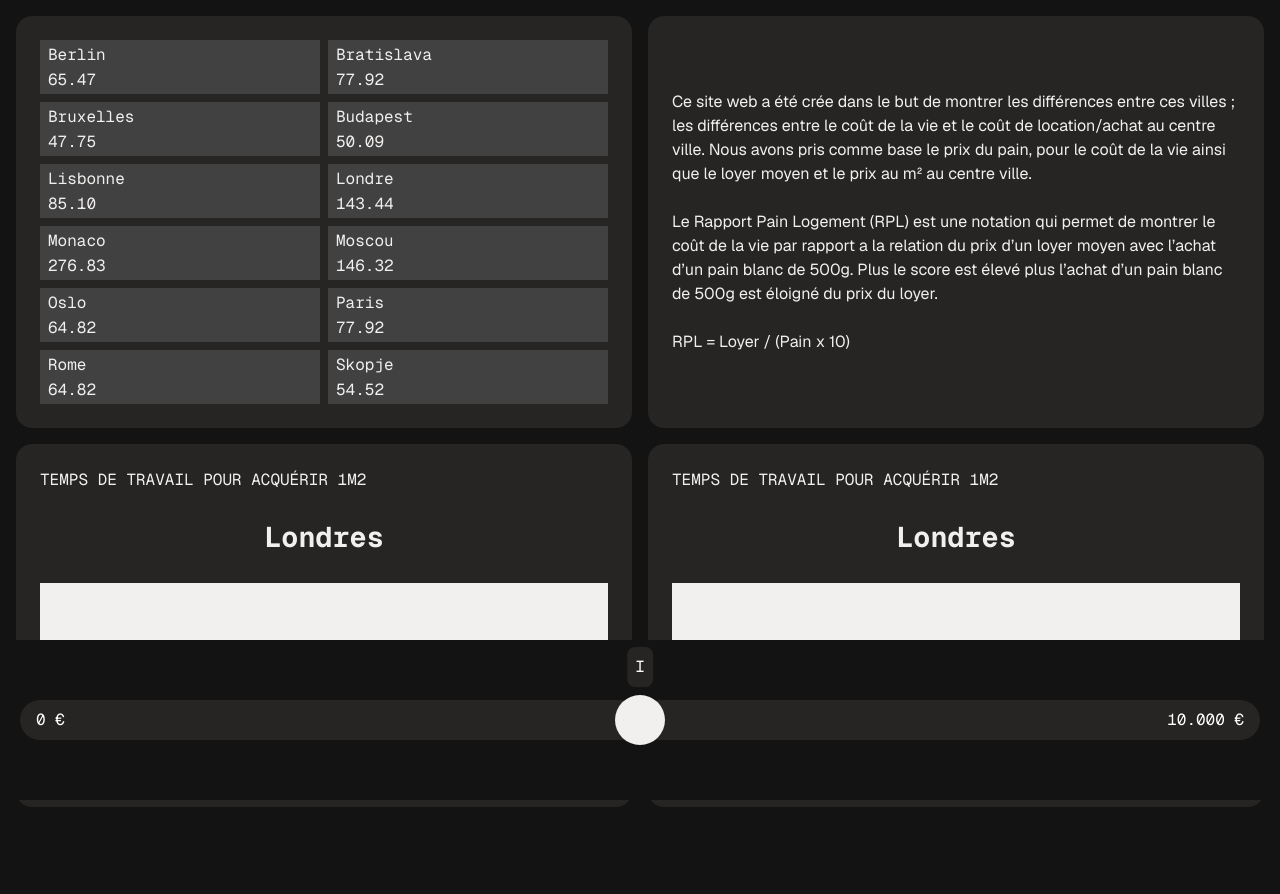
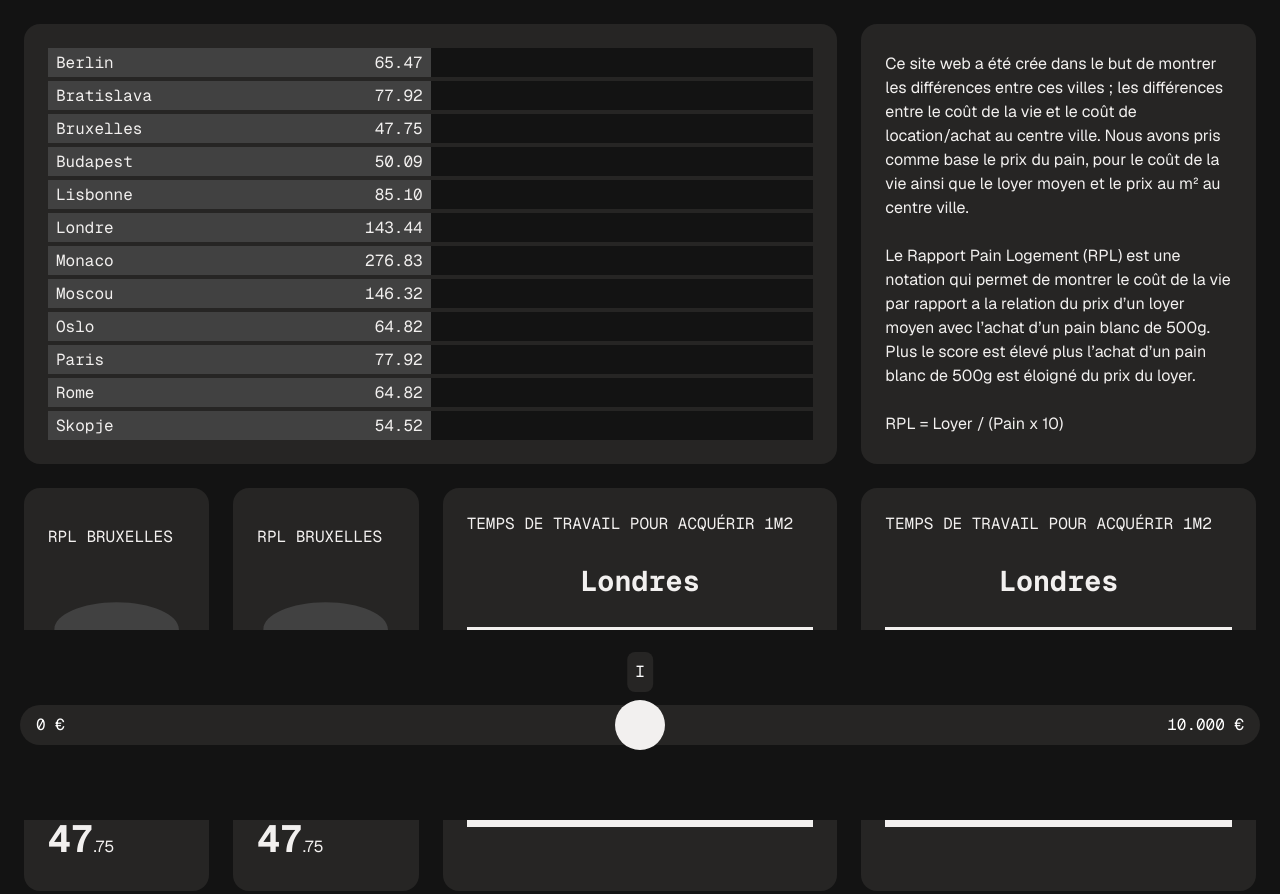
Before and after one commit to K0rneille/DataPlay, a website: page src/index.html in a window 1280 px wide. Shown: the top 894 px of the page. Drawn offline with nearby package versions, Linux system fonts and the light colour scheme; files that its build step writes are made by us from their sources.

Commit message:
/pré fin frontend

```diff
--- a/src/styles/components/_backtotop.scss
+++ b/src/styles/components/_backtotop.scss
@@ -8,4 +8,9 @@
 
       grid-row:  6;
     }
+  @media(min-width:1200px){
+      grid-row: 6;
+
+      margin-bottom: 180px;
+    }
 }
--- a/src/styles/components/_footer.scss
+++ b/src/styles/components/_footer.scss
@@ -4,6 +4,10 @@
   @media(min-width:840px){
       grid-row: 7 ;
       margin-bottom: 0px;
+    }
+  @media(min-width:1200px){
+      grid-column: 1 / 4;
+      grid-row: 4;
     }
   @extend %bloc;
   background-color: $lightGray;
--- a/src/styles/components/_navigation.scss
+++ b/src/styles/components/_navigation.scss
@@ -10,6 +10,11 @@
       grid-column: 1 / 3 ;
       grid-row: 1;
     }
+
+    @media(min-width:1200px){
+      grid-column: 1 / 5 ;
+      grid-row: 1;
+    }
 }
 
 .navigation{
@@ -19,12 +24,18 @@
   gap: 8px;
   grid-template-columns: 1fr 1fr;
   grid-template-rows: repeat(6, fit-content);
+  @media(min-width:1200px){
+      gap: 4px;
+      grid-template-columns: 1fr ;
+      grid-template-rows: repeat(12, fit-content);
+    }
 
 
 
 
   li{
     list-style: none;
+    background-color: $colorBg;
   }
 
   &__element{
@@ -33,6 +44,14 @@
     box-sizing: border-box;
     display: flex;
     flex-direction: column;
+
+
+    @media(min-width:1200px){
+      flex-direction: row;
+      width: 50%;
+      justify-content: space-between;
+    }
+
     width: 100%;
     height: fit-content;
     padding: 2px 8px;
--- a/src/styles/components/_pain.scss
+++ b/src/styles/components/_pain.scss
@@ -21,5 +21,10 @@
       grid-row: 5 ;
     }
 
+    @media(min-width:1200px){
+      grid-column: 1 / -1;
+      grid-row: 3;
+    }
+
 
 }
--- a/src/styles/components/_rpl.scss
+++ b/src/styles/components/_rpl.scss
@@ -1,11 +1,17 @@
 .schema__rpl{
 
     @extend %bloc;
+
+
   &--1{
     grid-column: 1 / -2;
       @media(min-width:840px){
       grid-column: 1;
       grid-row: 4 ;
+    }
+    @media(min-width:1200px){
+      grid-column: 1;
+      grid-row: 2;
     }
   }
   &--2{
@@ -14,6 +20,11 @@
     @media(min-width:840px){
       grid-column: 2;
       grid-row: 4 ;
+    }
+
+    @media(min-width:1200px){
+      grid-column: 2;
+      grid-row: 2;
     }
   }
 
--- a/src/styles/components/_sectionTexte.scss
+++ b/src/styles/components/_sectionTexte.scss
@@ -9,4 +9,8 @@
       grid-column: 3 / -1 ;
       grid-row: 1;
     }
+    @media(min-width:1200px){
+      grid-column: 5 / -1 ;
+      grid-row: 1;
+    }
 }
--- a/src/styles/components/_slider.scss
+++ b/src/styles/components/_slider.scss
@@ -2,12 +2,19 @@
 
 .slider__parent{
   width: 100%;
-  height: 160px;
+  height: 170px;
   background-color: $colorBg;
   grid-column: 1 / -1;
 
       @media(min-width:840px){
       grid-row: 3;
+    }
+
+    @media(min-width:1200px){
+      position: fixed;
+        bottom: 0px;
+        left: 0px;
+        z-index: 20;
     }
 
 }
@@ -17,10 +24,11 @@
 
 .slider__container{
   background-color: $colorBg;
-
+      @media(min-width:1200px){
+      position: fixed;
+      z-index: 20;
+    }
   padding: 20px;
-  bottom: 0px;
-  left: 0px;
   width: 100%;
 
 
@@ -33,7 +41,7 @@
 
 
 .slider{
-  margin: 40px 0;
+  margin: 55px 0;
   display: flex;
   position: relative;
   height: 40px;
--- a/src/styles/components/_tempstravail.scss
+++ b/src/styles/components/_tempstravail.scss
@@ -14,6 +14,10 @@
       grid-column: 1 / 3;
       grid-row: 2;
     }
+  @media(min-width:1200px){
+      grid-column: 3 / 5;
+      grid-row: 2;
+    }
   }
 
 
@@ -23,7 +27,14 @@
       grid-column: 3 / -1;
       grid-row: 2;
     }
+
+  @media(min-width:1200px){
+      grid-column: 5 / -1;
+      grid-row: 2;
+    }
   }
+
+
 
   h3{
     text-align: center;
--- a/src/styles/components/_type.scss
+++ b/src/styles/components/_type.scss
@@ -21,14 +21,17 @@ body {
     max-width: 100%;
     display: grid;
     grid-template-columns: repeat(2, 1fr);
-    grid-template-columns: repeat(7,fit-content );
     gap: $padding_mobile;
     padding: $padding_mobile;
 
     @media(min-width:840px){
-      gap: $padding_mobile;
-      padding: $padding_mobile;
       grid-template-columns: repeat(4, 1fr);
+    }
+
+    @media(min-width:1200px){
+      gap: $padding_desktop;
+      padding: $padding_desktop;
+      grid-template-columns: repeat(6, 1fr);
     }
 
       scroll-behavior: smooth;
@@ -58,6 +61,10 @@ h1{
   @media(min-width:840px){
       grid-row: 8 ;
     }
+  @media(min-width:1200px){
+      grid-column: 1 / 4;
+      grid-row: 5;
+    }
 
   span{
     @extend %outofbloc;
@@ -69,6 +76,10 @@ h1{
   svg{
     width: 100%;
     height: 40vw;
+
+    @media(min-width:1200px){
+      height: 20vw;
+    }
   }
 }
 
--- a/src/styles/components/_villes.scss
+++ b/src/styles/components/_villes.scss
@@ -4,11 +4,14 @@
   grid-column: 1 / -1;
 
   &__canva {
-
     width: 100%;
     aspect-ratio: 1 / 1;
     background-color: $white;
-  }
+    @media(min-width:1200px){
+        width: 60%;
+      }
+    }
+
 
 
 
@@ -37,6 +40,9 @@
     aspect-ratio: 1 / 1;
 
 
+
+
+
     &--1{
       background: $lightGray;
     }
@@ -51,4 +57,9 @@
       grid-row: 4 / 6 ;
     }
 
+  @media(min-width:1200px){
+      grid-column: 4 / -1;
+      grid-row: 4 / 6;
+    }
+
 }
```
